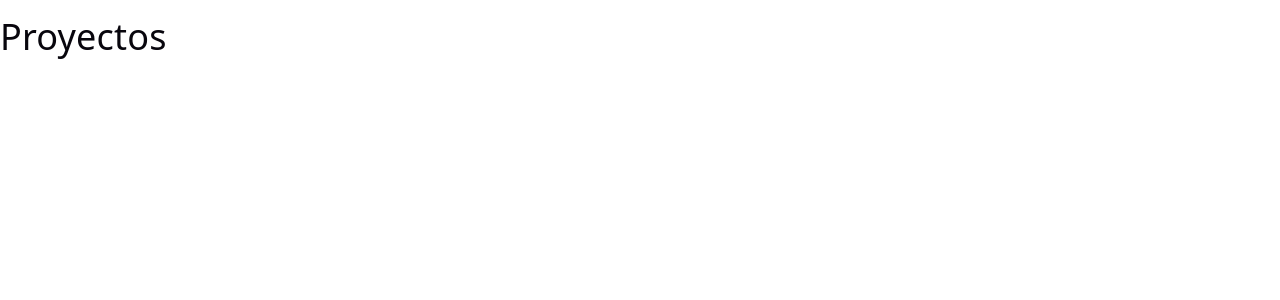
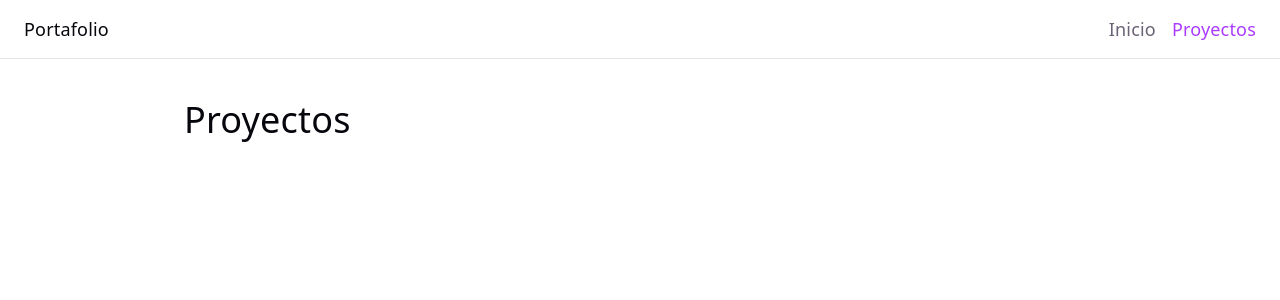
Before and after one commit to kevinandrep/portafolio-react, a React (Vite) app: page /proyectos in a window 1280 px wide. Shown: the top 300 px of the page. Built offline with nearby package versions, Linux system fonts and the light colour scheme.

Commit message:
feat: añade layout con navegación y CSS Modules

```diff
--- /dev/null
+++ b/src/common/layout/index.ts
@@ -0,0 +1 @@
+export * from "./layout";
--- /dev/null
+++ b/src/common/layout/layout.module.css
@@ -0,0 +1,46 @@
+.root {
+  min-height: 100svh;
+  display: flex;
+  flex-direction: column;
+}
+
+.header {
+  display: flex;
+  align-items: center;
+  justify-content: space-between;
+  padding: 16px 24px;
+  border-bottom: 1px solid var(--border);
+}
+
+.brand {
+  font-family: var(--heading);
+  font-weight: 500;
+  color: var(--text-h);
+}
+
+.nav {
+  display: flex;
+  gap: 16px;
+}
+
+.link {
+  color: var(--text);
+  text-decoration: none;
+}
+
+.link:hover {
+  color: var(--text-h);
+}
+
+.link.active {
+  color: var(--accent);
+}
+
+.main {
+  flex: 1;
+  width: 100%;
+  max-width: 960px;
+  margin: 0 auto;
+  padding: 24px;
+  box-sizing: border-box;
+}
--- /dev/null
+++ b/src/common/layout/layout.tsx
@@ -0,0 +1,25 @@
+import { NavLink, Outlet } from "react-router";
+import { appRoutes } from "../../core/router/routes";
+import classes from "./layout.module.css";
+
+const linkClassName = ({ isActive }: { isActive: boolean }) =>
+  isActive ? `${classes.link} ${classes.active}` : classes.link;
+
+export const Layout = () => (
+  <div className={classes.root}>
+    <header className={classes.header}>
+      <span className={classes.brand}>Portafolio</span>
+      <nav className={classes.nav}>
+        <NavLink to={appRoutes.home} end className={linkClassName}>
+          Inicio
+        </NavLink>
+        <NavLink to={appRoutes.projects} className={linkClassName}>
+          Proyectos
+        </NavLink>
+      </nav>
+    </header>
+    <main className={classes.main}>
+      <Outlet />
+    </main>
+  </div>
+);
--- a/src/core/router/router.tsx
+++ b/src/core/router/router.tsx
@@ -1,7 +1,11 @@
 import { createBrowserRouter } from "react-router";
+import { Layout } from "../../common/layout";
 import { appRoutes } from "./routes";
 
 export const router = createBrowserRouter([
+  {
+    element: <Layout />,
+    children: [
       {
         path: appRoutes.home,
         element: <h1>Inicio</h1>,
@@ -10,4 +14,6 @@ export const router = createBrowserRouter([
         path: appRoutes.projects,
         element: <h1>Proyectos</h1>,
       },
+    ],
+  },
 ]);
```
Also changed, not shown: 1 other file (tests, documents, lock files or other folders). Lines whose indentation alone changed are shown as unchanged.
